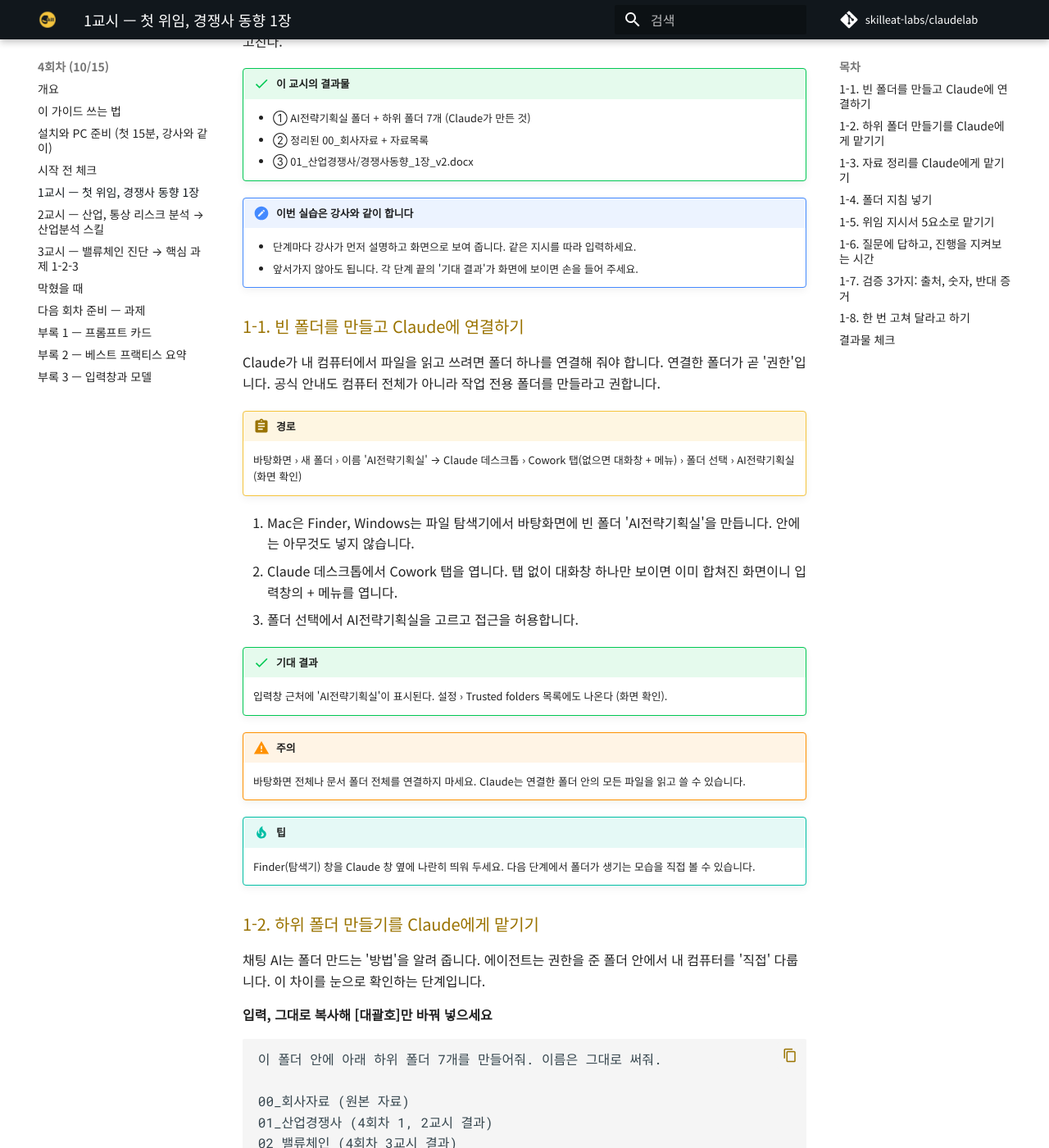
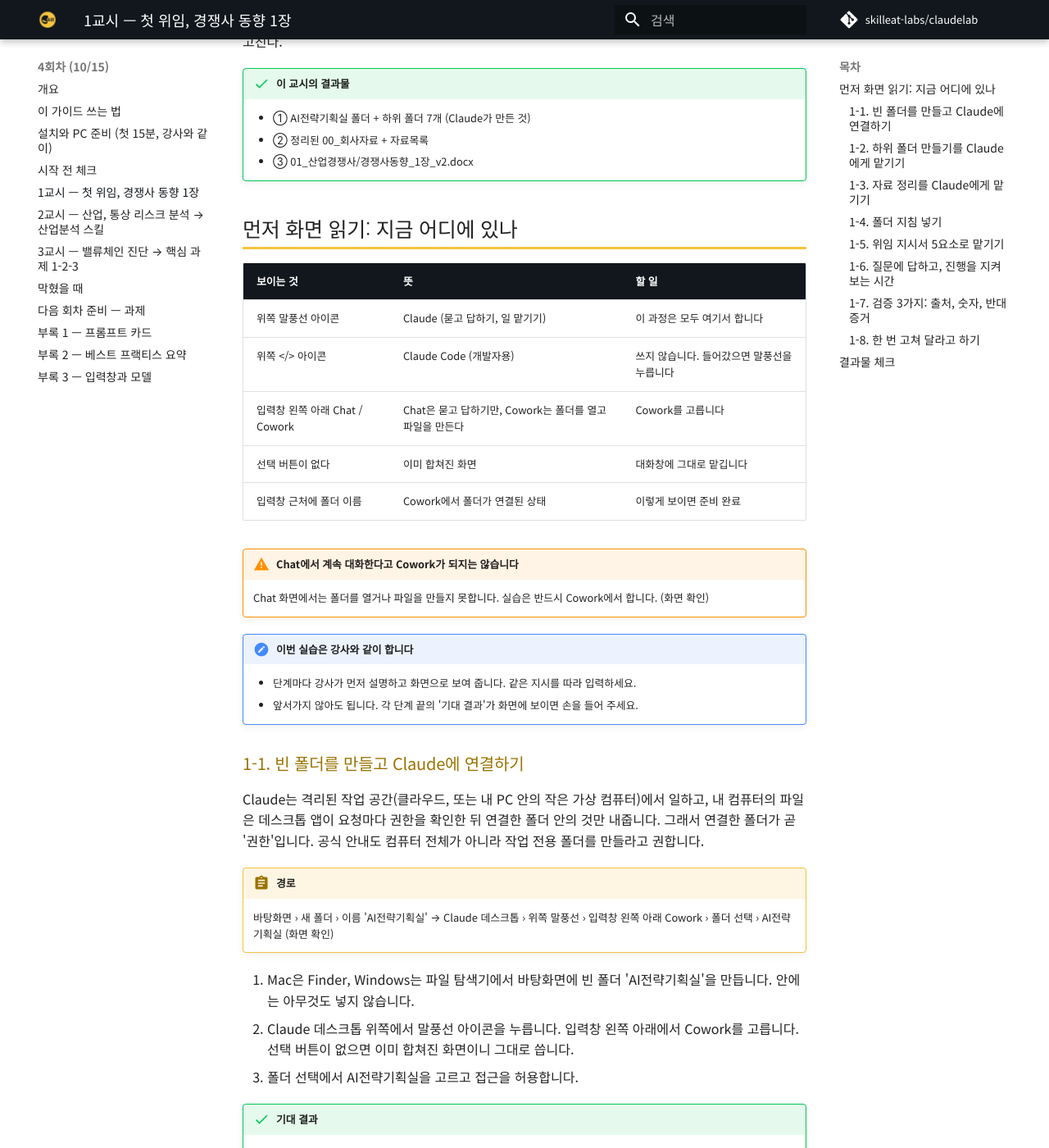
Before and after one commit to skilleat-labs/claudelab, an MkDocs documentation site: the page built from docs/day4/04.md, in a window 1280 px wide and 1400 px high, scrolled down 257 px. Shown: the whole window at 82% size. Built offline with MkDocs 1.6.1 and Material for MkDocs 9.7.7, drawn with Linux system fonts in a browser that asks for light colours; comment, search, counter and statistics services are not loaded.

Commit message:
화면 읽기(말풍선, </>, Chat과 Cowork)와 Cowork 동작 원리 안내 추가
- 1교시 맨 앞에 '먼저 화면 읽기' 표, Chat에서는 파일 작업이 안 된다는 주의
- 1-1 경로를 말풍선 › 입력창 아래 Cowork 기준으로
- 설치 페이지 5, 6단계도 같은 기준
- 막혔을 때: Chat에서 하고 있었다, </> 화면에서 하고 있었다

Co-Authored-By: Claude Opus 5.5 <noreply@anthropic.com>

```diff
--- a/docs/day4/04.md
+++ b/docs/day4/04.md
@@ -9,19 +9,32 @@
     - ② 정리된 00_회사자료 + 자료목록
     - ③ 01_산업경쟁사/경쟁사동향_1장_v2.docx
 
+## 먼저 화면 읽기: 지금 어디에 있나
+
+| 보이는 것 | 뜻 | 할 일 |
+| --- | --- | --- |
+| 위쪽 말풍선 아이콘 | Claude (묻고 답하기, 일 맡기기) | 이 과정은 모두 여기서 합니다 |
+| 위쪽 &lt;/&gt; 아이콘 | Claude Code (개발자용) | 쓰지 않습니다. 들어갔으면 말풍선을 누릅니다 |
+| 입력창 왼쪽 아래 Chat / Cowork | Chat은 묻고 답하기만, Cowork는 폴더를 열고 파일을 만든다 | Cowork를 고릅니다 |
+| 선택 버튼이 없다 | 이미 합쳐진 화면 | 대화창에 그대로 맡깁니다 |
+| 입력창 근처에 폴더 이름 | Cowork에서 폴더가 연결된 상태 | 이렇게 보이면 준비 완료 |
+
+!!! warning "Chat에서 계속 대화한다고 Cowork가 되지는 않습니다"
+    Chat 화면에서는 폴더를 열거나 파일을 만들지 못합니다. 실습은 반드시 Cowork에서 합니다. (화면 확인)
+
 !!! note "이번 실습은 강사와 같이 합니다"
     - 단계마다 강사가 먼저 설명하고 화면으로 보여 줍니다. 같은 지시를 따라 입력하세요.
     - 앞서가지 않아도 됩니다. 각 단계 끝의 '기대 결과'가 화면에 보이면 손을 들어 주세요.
 
 ### 1-1. 빈 폴더를 만들고 Claude에 연결하기
 
-Claude가 내 컴퓨터에서 파일을 읽고 쓰려면 폴더 하나를 연결해 줘야 합니다. 연결한 폴더가 곧 '권한'입니다. 공식 안내도 컴퓨터 전체가 아니라 작업 전용 폴더를 만들라고 권합니다.
+Claude는 격리된 작업 공간(클라우드, 또는 내 PC 안의 작은 가상 컴퓨터)에서 일하고, 내 컴퓨터의 파일은 데스크톱 앱이 요청마다 권한을 확인한 뒤 연결한 폴더 안의 것만 내줍니다. 그래서 연결한 폴더가 곧 '권한'입니다. 공식 안내도 컴퓨터 전체가 아니라 작업 전용 폴더를 만들라고 권합니다.
 
 !!! abstract "경로"
-    바탕화면 › 새 폴더 › 이름 'AI전략기획실'  →  Claude 데스크톱 › Cowork 탭(없으면 대화창 + 메뉴) › 폴더 선택 › AI전략기획실 (화면 확인)
+    바탕화면 › 새 폴더 › 이름 'AI전략기획실'  →  Claude 데스크톱 › 위쪽 말풍선 › 입력창 왼쪽 아래 Cowork › 폴더 선택 › AI전략기획실 (화면 확인)
 
 1. Mac은 Finder, Windows는 파일 탐색기에서 바탕화면에 빈 폴더 'AI전략기획실'을 만듭니다. 안에는 아무것도 넣지 않습니다.
-2. Claude 데스크톱에서 Cowork 탭을 엽니다. 탭 없이 대화창 하나만 보이면 이미 합쳐진 화면이니 입력창의 + 메뉴를 엽니다.
+2. Claude 데스크톱 위쪽에서 말풍선 아이콘을 누릅니다. 입력창 왼쪽 아래에서 Cowork를 고릅니다. 선택 버튼이 없으면 이미 합쳐진 화면이니 그대로 씁니다.
 3. 폴더 선택에서 AI전략기획실을 고르고 접근을 허용합니다.
 
 !!! success "기대 결과"
```
Also changed, not shown: docs/day4/03.md (+1 -1 lines), docs/day4/07.md (+3 -1 lines), docs/install.md (+6 -2 lines).
